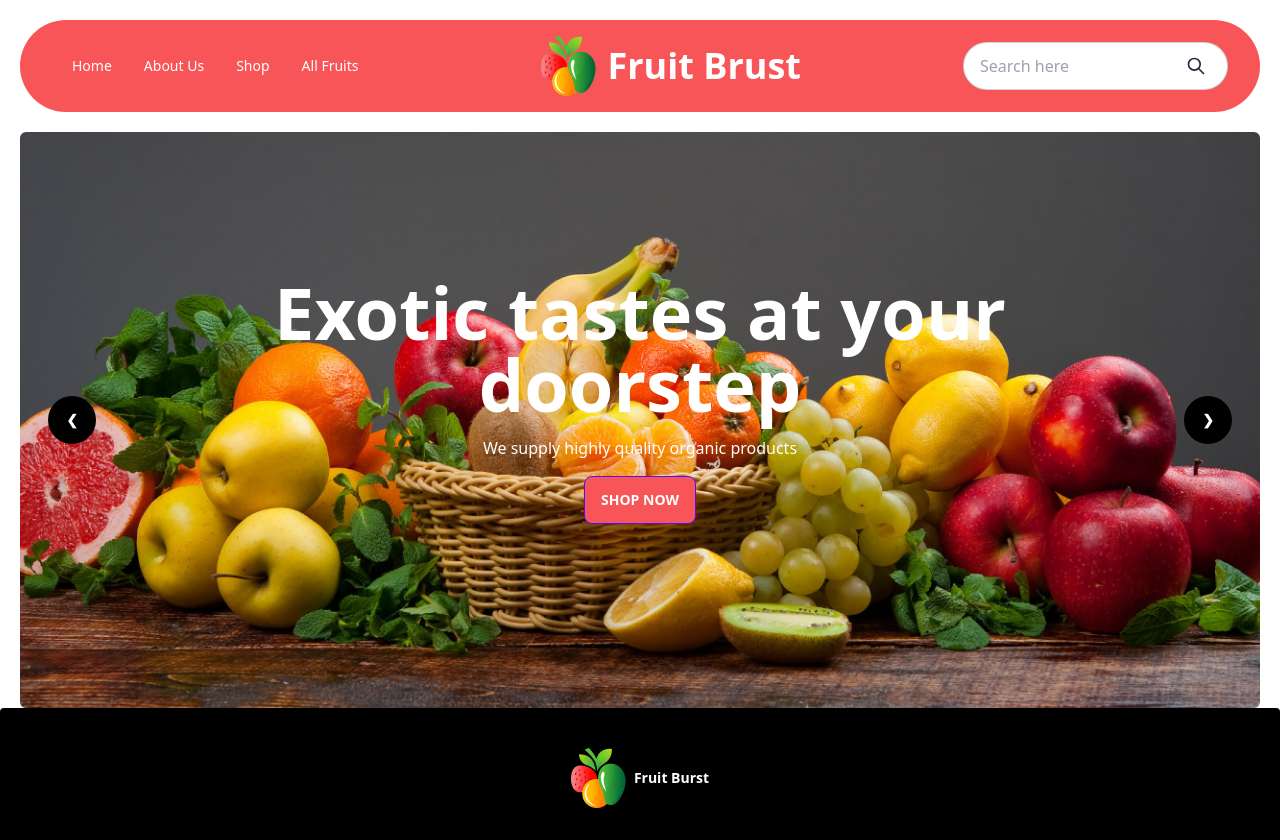
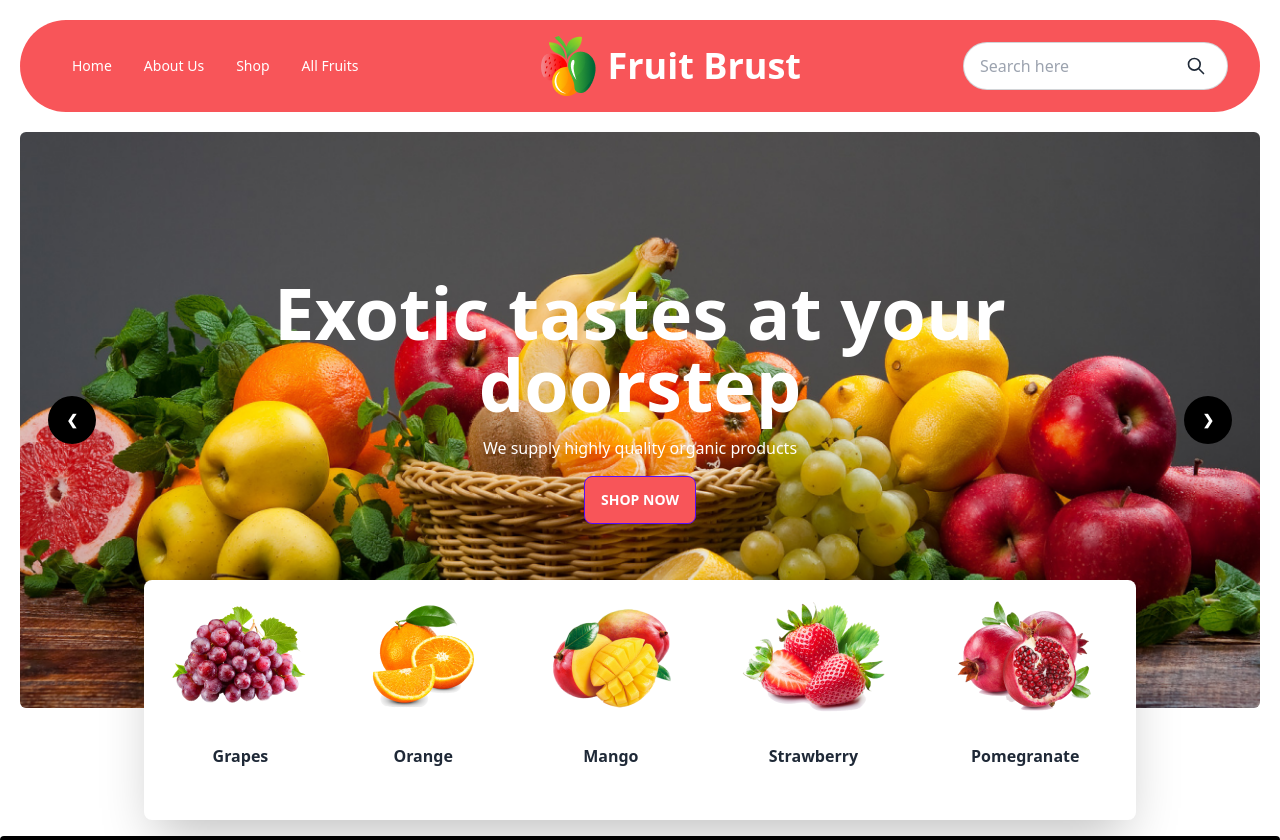
Before and after one commit to shuvo3837/Fruit-Burst, a plain HTML site: page index.html in a window 1280 px wide. Shown: the top 840 px of the page. Drawn offline with nearby package versions, Linux system fonts and the light colour scheme; grey boxes are pictures that could not be loaded.

Commit message:
complete banner

```diff
--- a/index.html
+++ b/index.html
@@ -203,6 +203,55 @@
       </div>
       <!-- slider-4-end -->
     </div>
+     <!-- extra banner section -->
+     <section class="hidden lg:flex lg:justify-center">
+      <div class="flex bg-white w-4/5 justify-around rounded-lg relative -mt-32 mb-4 shadow-2xl">
+          <div class="card py-5">
+              <figure>
+                  <img src="images/fruit1.png" alt="" />
+              </figure>
+              <div class="card-body">
+                  <h2 class="font-semibold flex justify-center">Grapes</h2>
+              </div>
+          </div>
+
+          <div class="card py-5">
+              <figure>
+                  <img src="images/fruit2.png" alt="" />
+              </figure>
+              <div class="card-body">
+                  <h2 class="font-semibold flex justify-center">Orange</h2>
+              </div>
+          </div>
+
+          <div class="card py-5">
+              <figure>
+                  <img src="images/fruit3.png" alt="" />
+              </figure>
+              <div class="card-body">
+                  <h2 class="font-semibold flex justify-center">Mango</h2>
+              </div>
+          </div>
+
+          <div class="card py-5">
+              <figure>
+                  <img src="images/fruit4.png" alt="" />
+              </figure>
+              <div class="card-body">
+                  <h2 class="font-semibold flex justify-center">Strawberry</h2>
+              </div>
+          </div>
+
+          <div class="card py-5">
+              <figure>
+                  <img src="images/fruit5.png" alt="" />
+              </figure>
+              <div class="card-body">
+                  <h2 class="font-semibold flex justify-center">Pomegranate</h2>
+              </div>
+          </div>
+      </div>
+  </section>
 
   </header>
 
```
